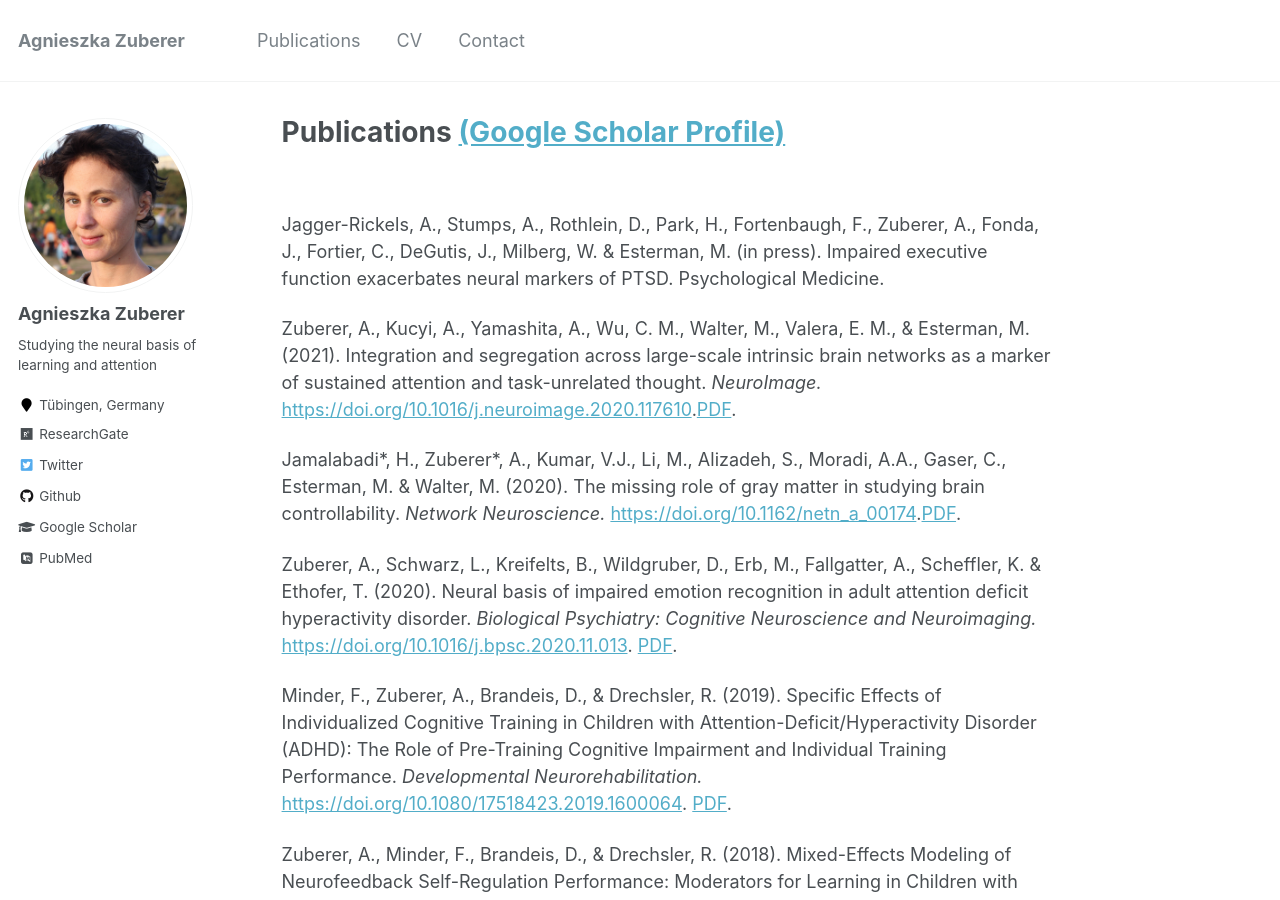
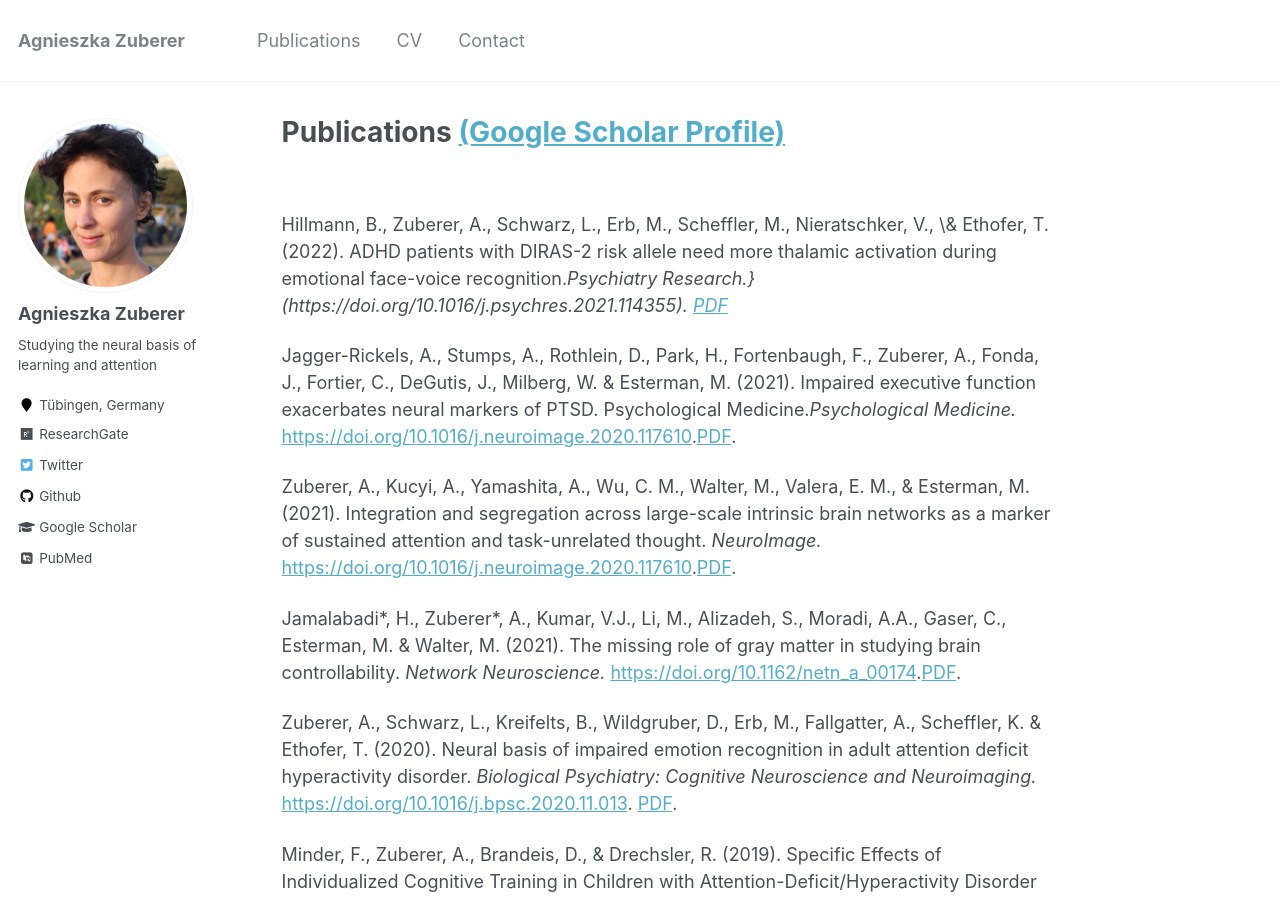
Before and after one commit to azuberer/azuberer.github.io, a Jekyll site: the page built from _pages/publications.md, in a window 1280 px wide and 900 px high. Built offline with Jekyll 4.4.1, drawn with Linux system fonts in a browser that asks for light colours; some web fonts are replaced.

Commit message:
add more papers

```diff
--- a/_pages/publications.md
+++ b/_pages/publications.md
@@ -5,13 +5,16 @@ author_profile: true
 ---
 <br>
 
+Hillmann, B., Zuberer, A., Schwarz, L., Erb, M., Scheffler, M., Nieratschker, V., \&  Ethofer, T. (2022). ADHD patients with DIRAS-2 risk allele need more thalamic activation during emotional face-voice recognition.<i>Psychiatry Research.<i>}
+(https://doi.org/10.1016/j.psychres.2021.114355). [PDF](http://azuberer.github.io/files/Hillmann2022ADHD.pdf)
 
-Jagger-Rickels, A., Stumps, A., Rothlein, D., Park, H., Fortenbaugh, F., Zuberer, A., Fonda, J., Fortier, C., DeGutis, J., Milberg, W. & Esterman, M. (in press). Impaired executive function exacerbates neural markers of PTSD. Psychological Medicine.
+
+Jagger-Rickels, A., Stumps, A., Rothlein, D., Park, H., Fortenbaugh, F., Zuberer, A., Fonda, J., Fortier, C., DeGutis, J., Milberg, W. & Esterman, M. (2021). Impaired executive function exacerbates neural markers of PTSD. Psychological Medicine.<i>Psychological Medicine.</i> [https://doi.org/10.1016/j.neuroimage.2020.117610](https://doi.org/10.1017/S0033291721000842).[PDF](http://azuberer.github.io/files/Jagger-Rickels2021Impaired.pdf).
 
 
 Zuberer, A., Kucyi, A., Yamashita, A., Wu, C. M., Walter, M., Valera, E. M., & Esterman, M. (2021). Integration and segregation across large-scale intrinsic brain networks as a marker of sustained attention and task-unrelated thought. <i>NeuroImage.</i> [https://doi.org/10.1016/j.neuroimage.2020.117610](https://doi.org/10.1016/j.neuroimage.2020.117610).[PDF](http://azuberer.github.io/files/zuberer2020integration.pdf).
 
-Jamalabadi\*, H., Zuberer\*, A., Kumar, V.J., Li, M., Alizadeh, S., Moradi, A.A., Gaser, C., Esterman, M. & Walter, M. (2020). The missing role of gray matter in studying brain controllability. <i>Network Neuroscience.</i> [https://doi.org/10.1162/netn_a_00174](https://doi.org/10.1162/netn_a_00174).[PDF](http://azuberer.github.io/files/jamalabadi2020missing.pdf).
+Jamalabadi\*, H., Zuberer\*, A., Kumar, V.J., Li, M., Alizadeh, S., Moradi, A.A., Gaser, C., Esterman, M. & Walter, M. (2021). The missing role of gray matter in studying brain controllability. <i>Network Neuroscience.</i> [https://doi.org/10.1162/netn_a_00174](https://doi.org/10.1162/netn_a_00174).[PDF](http://azuberer.github.io/files/jamalabadi2020missing.pdf).
 
 Zuberer, A., Schwarz, L., Kreifelts, B., Wildgruber, D., Erb, M., Fallgatter, A., Scheffler, K. & Ethofer, T. (2020). Neural basis of impaired emotion recognition in adult attention deficit hyperactivity disorder. <i>Biological Psychiatry: Cognitive Neuroscience and Neuroimaging.</i> [https://doi.org/10.1016/j.bpsc.2020.11.013](https://doi.org/10.1016/j.bpsc.2020.11.013). [PDF](http://azuberer.github.io/files/zuberer2020neural.pdf).
 
```
Also changed, not shown: 3 other files.
